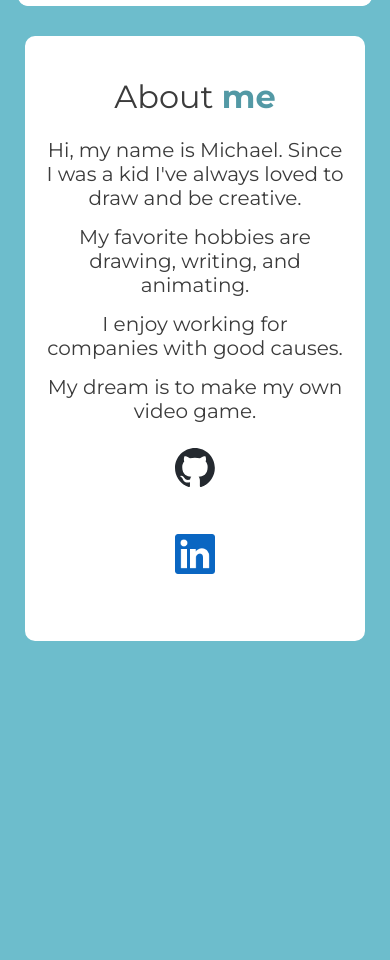
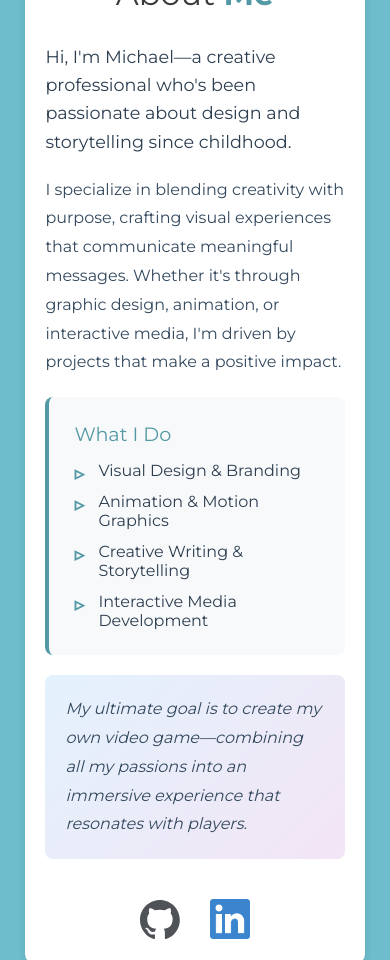
Before and after one commit to Mikalizcool/Michael-Portfolio, a React (Vite) app in the folder my-portfolio/: page / in a window 390 px wide. Shown: the part 1040-2000 px from the top of the page. Before the commit the page ends 1709 px from the top, so only its background shows below. Built offline with nearby package versions, Linux system fonts and the light colour scheme; the HTML template or start-up script is replaced by a standard one.

Commit message:
feat: improve design of about me section

```diff
--- a/my-portfolio/src/components/Body.jsx
+++ b/my-portfolio/src/components/Body.jsx
@@ -6,16 +6,39 @@ const Body = () => {
     return (
         <>
             <div className="heading">
-                <h1 className="h1">About <div className="bold">me</div></h1>
+                <h1 className="h1">About <span className="bold">Me</span></h1>
 
-                <p>Hi, my name is Michael. Since I was a kid I've always loved to draw and be creative.</p>
-                <p>My favorite hobbies are drawing, writing, and animating.</p>
-                <p>I enjoy working for companies with good causes.</p>
-                <p>My dream is to make my own video game.</p>
+                <div className="about-content">
+                    <p className="intro">Hi, I'm Michael—a creative professional who's been passionate about design and storytelling since childhood.</p>
+
+                    <p className="description">
+                        I specialize in blending creativity with purpose, crafting visual experiences that communicate meaningful messages.
+                        Whether it's through graphic design, animation, or interactive media, I'm driven by projects that make a positive impact.
+                    </p>
+
+                    <div className="interests">
+                        <h3>What I Do</h3>
+                        <ul>
+                            <li>Visual Design & Branding</li>
+                            <li>Animation & Motion Graphics</li>
+                            <li>Creative Writing & Storytelling</li>
+                            <li>Interactive Media Development</li>
+                        </ul>
+                    </div>
+
+                    <p className="vision">
+                        My ultimate goal is to create my own video game—combining all my passions into an immersive experience that resonates with players.
+                    </p>
+                </div>
+
                 <div className="links">
                     {/*<a href="/Michael_Damico_Resume.pdf" download="Michael_Damico_Resume.pdf"><button className="button">Download my resume</button></a>*/}
-                    <a href="https://github.com/Mikalizcool" target="_blank"><img className="logo" src={github}></img></a>
-                    <a href="https://www.linkedin.com/in/michael-a-damico/" target="_blank"><img className="logo" src={linkedin}></img></a>
+                    <a href="https://github.com/Mikalizcool" target="_blank" rel="noopener noreferrer" className="social-link">
+                        <img className="logo" src={github} alt="GitHub" />
+                    </a>
+                    <a href="https://www.linkedin.com/in/michael-a-damico/" target="_blank" rel="noopener noreferrer" className="social-link">
+                        <img className="logo" src={linkedin} alt="LinkedIn" />
+                    </a>
                 </div>
             </div>
         </>
--- a/my-portfolio/src/components/body.css
+++ b/my-portfolio/src/components/body.css
@@ -3,27 +3,118 @@
     text-align: left;
     border: solid white;
     margin: 100px;
-    padding: 50px;
+    padding: 60px;
     border-radius: 10px;
     border-width: 10px;
     background-color: white;
     flex-direction: column;
+    box-shadow: 0 2px 8px rgba(0, 0, 0, 0.1);
 }
+
 .h1 {
     text-align: left;
+    font-size: 2.5rem;
+    margin-bottom: 30px;
+    line-height: 1.2;
 }
+
 .bold {
     color: #5399a5;
     font-weight: bold;
-    display: inline;
 }
-.logo {
-    width: 40px;
-    padding-right: 50px;
+
+.about-content {
+    display: flex;
+    flex-direction: column;
+    gap: 20px;
+    margin-bottom: 30px;
 }
+
+.intro {
+    font-size: 1.3rem;
+    font-weight: 500;
+    color: #2c3e50;
+    line-height: 1.6;
+    margin: 0;
+}
+
+.description {
+    font-size: 1.1rem;
+    line-height: 1.8;
+    color: #34495e;
+    margin: 0;
+}
+
+.interests {
+    background-color: #f8f9fa;
+    padding: 25px;
+    border-radius: 8px;
+    border-left: 4px solid #5399a5;
+}
+
+.interests h3 {
+    margin-top: 0;
+    margin-bottom: 15px;
+    color: #5399a5;
+    font-size: 1.2rem;
+}
+
+.interests ul {
+    list-style: none;
+    padding: 0;
+    margin: 0;
+    display: grid;
+    grid-template-columns: repeat(2, 1fr);
+    gap: 12px;
+}
+
+.interests li {
+    padding-left: 24px;
+    position: relative;
+    color: #2c3e50;
+    font-size: 1rem;
+}
+
+.interests li::before {
+    content: "▹";
+    position: absolute;
+    left: 0;
+    color: #5399a5;
+    font-weight: bold;
+    font-size: 1.2rem;
+}
+
+.vision {
+    font-size: 1.1rem;
+    line-height: 1.8;
+    color: #34495e;
+    font-style: italic;
+    margin: 0;
+    padding: 20px;
+    background: linear-gradient(135deg, #e3f2fd 0%, #f3e5f5 100%);
+    border-radius: 8px;
+}
+
 .links {
     display: flex;
     margin-top: 10px;
+    gap: 20px;
+}
+
+.social-link {
+    transition: transform 0.2s ease, opacity 0.2s ease;
+    opacity: 0.8;
+}
+
+.social-link:hover {
+    transform: translateY(-3px);
+    opacity: 1;
+}
+
+.links .logo {
+    width: 40px;
+    height: 40px;
+    object-fit: contain;
 }
 .button {
     border: none;
@@ -45,33 +136,42 @@
 }
 
 @media screen and (max-width: 1000px) {
-    .links img {
-        padding-left: 0;
-        padding-bottom: 30px;
-    }
-    .links button {
-        margin: 0;
-        margin-bottom: 30px;
-    }
-    /* Center body content on tablet and smaller */
     .heading {
         margin: 20px;
-        padding: 20px;
-        align-items: center; /* center children vertically in column layout */
-        text-align: center; /* center text */
+        padding: 30px;
+        align-items: center;
+        text-align: center;
     }
 
     .h1 {
         text-align: center;
+        font-size: 2rem;
+    }
+
+    .about-content {
+        text-align: left;
+    }
+
+    .intro {
+        font-size: 1.1rem;
+    }
+
+    .description, .vision {
+        font-size: 1rem;
+    }
+
+    .interests ul {
+        grid-template-columns: 1fr;
     }
 
     .links {
-        flex-direction: column;
-        align-items: center;
+        flex-direction: row;
+        justify-content: center;
+        gap: 30px;
     }
 
     .logo {
-        padding-right: 0;
-        margin-bottom: 12px;
+        width: 36px;
+        height: 36px;
     }
 }
```
